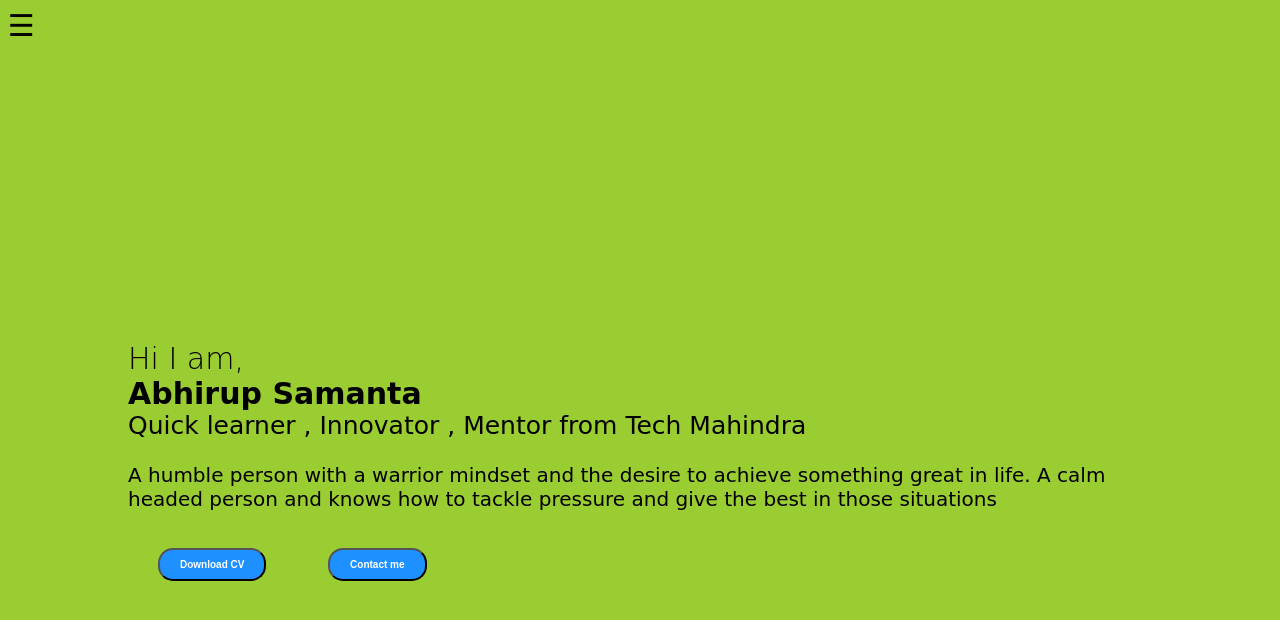
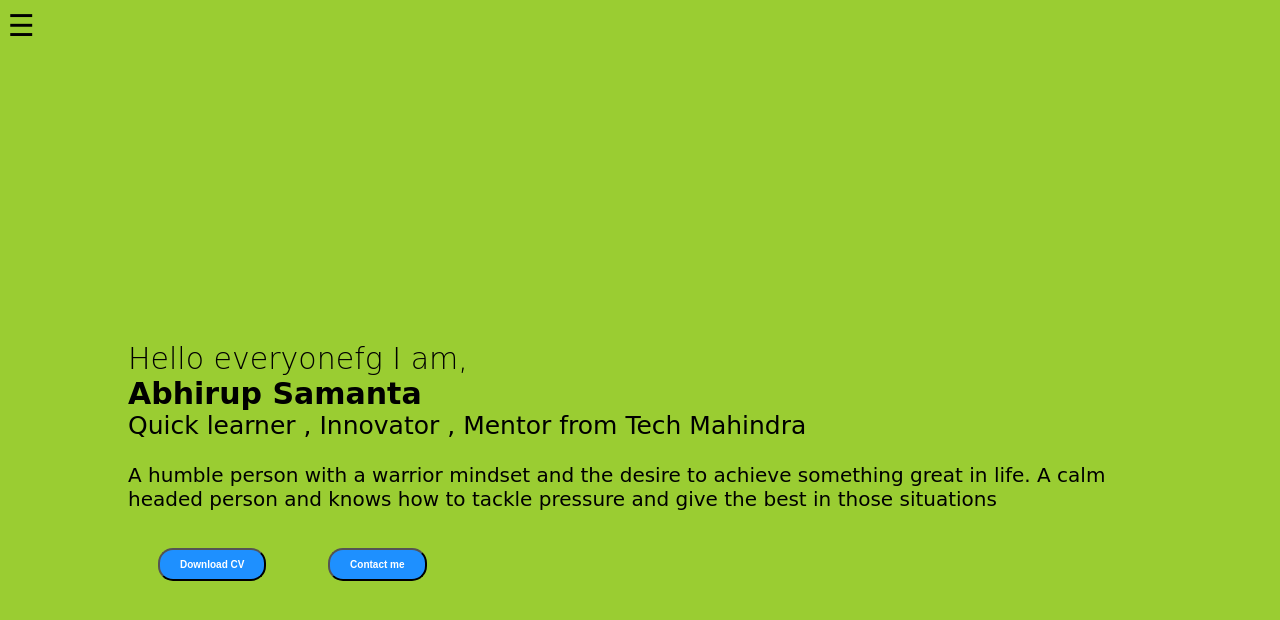
Before and after one commit to abhirup018/Abhi-sportfolio.github.io, a plain HTML site: page index.html in a window 1280 px wide. Drawn offline with Linux system fonts and the light colour scheme.

Commit message:
changes made

```diff
--- a/index.html
+++ b/index.html
@@ -19,7 +19,7 @@
 <span style="font-size:30px;cursor:pointer" onclick="openNav()">&#9776; </span>
     <div class="infocontainer">
         <div class="devInfo">
-            <div class="hello">Hi I am,</div>
+            <div class="hello">Hello everyonefg I am,</div>
             <div class="name">Abhirup Samanta</div>
             <div class="about">Quick learner , Innovator , Mentor from Tech Mahindra</div>
             <div class="moreabout">A humble person with a warrior mindset and the desire to achieve something great in life. A calm headed person and knows how to tackle pressure and give the best in those situations </div>
```
